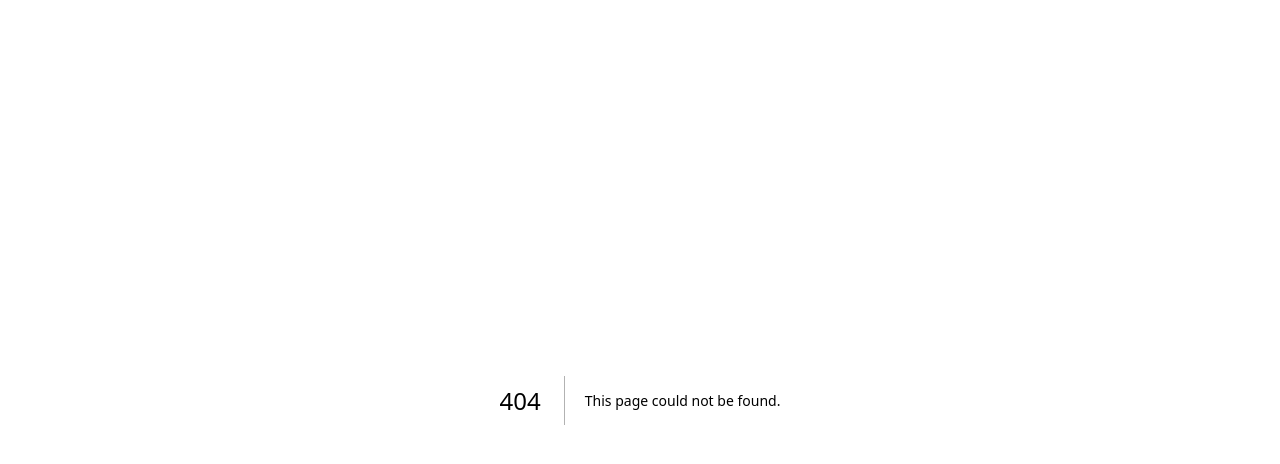
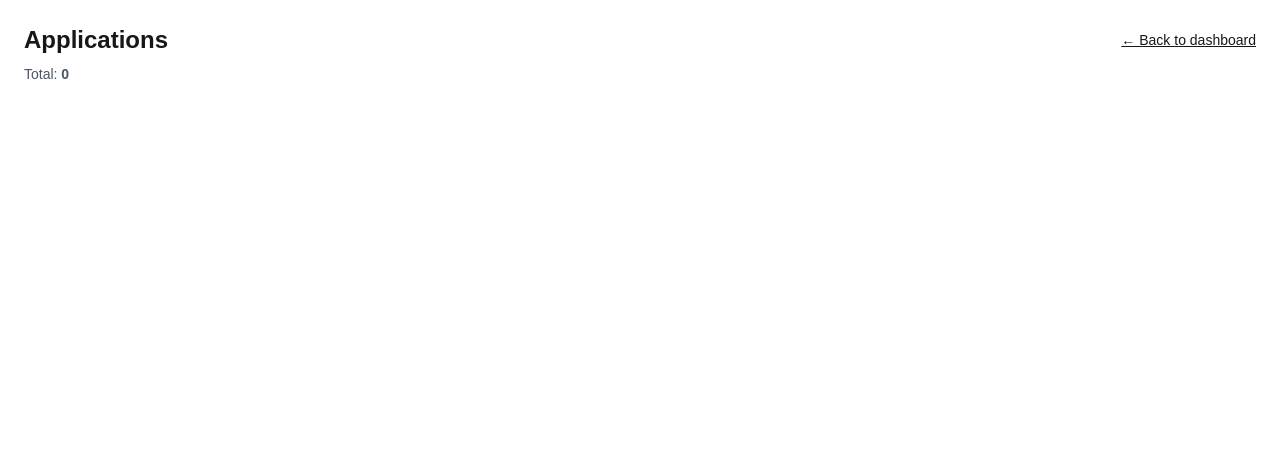
Before and after one commit to jayshri/job-application-tracker, a Next.js app: page /applications in a window 1280 px wide. Before the commit this address had no page. Shown: the top 464 px of the page. Built offline with nearby package versions, Linux system fonts and the light colour scheme.

Commit message:
feat: add applications route and navigation

```diff
--- /dev/null
+++ b/app/applications/page.tsx
@@ -0,0 +1,43 @@
+"use client";
+
+import { useEffect, useState } from "react";
+import Link from "next/link";
+import { JobApplication } from "../../lib/types";
+import { loadApplications } from "../../lib/storage";
+
+export default function ApplicationsPage() {
+  const [applications, setApplications] = useState<JobApplication[]>([]);
+
+  useEffect(() => {
+    setApplications(loadApplications());
+  }, []);
+
+  return (
+    <main className="min-h-screen p-6">
+      <div className="flex items-center justify-between">
+        <h1 className="text-2xl font-bold">Applications</h1>
+
+        <Link href="/" className="text-sm underline">
+          ← Back to dashboard
+        </Link>
+      </div>
+
+      <p className="mt-2 text-sm text-gray-600">
+        Total: <span className="font-semibold">{applications.length}</span>
+      </p>
+
+      <ul className="mt-6 space-y-2">
+        {applications.map((app) => (
+          <li key={app.id} className="rounded-md border p-3">
+            <div className="font-semibold">
+              {app.companyName} — {app.roleTitle}
+            </div>
+            <div className="text-sm text-gray-600">
+              {app.status} • {app.location}
+            </div>
+          </li>
+        ))}
+      </ul>
+    </main>
+  );
+}
--- a/app/page.tsx
+++ b/app/page.tsx
@@ -3,6 +3,7 @@
 import { useEffect, useState } from "react";
 import { JobApplication } from "../lib/types";
 import { loadApplications, saveApplications } from "../lib/storage";
+import Link from "next/link";
 
 export default function Home() {
   const [applications, setApplications] = useState<JobApplication[]>([]);
@@ -35,6 +36,9 @@ export default function Home() {
   return (
     <main className="min-h-screen p-6">
       <h1 className="text-2xl font-bold">Job Tracker</h1>
+      <Link href="/applications" className="mt-3 inline-block text-sm underline">
+         View all applications →
+      </Link>
 
       <p className="mt-2 text-sm text-gray-600">
         Total applications: <span className="font-semibold">{applications.length}</span>
```
